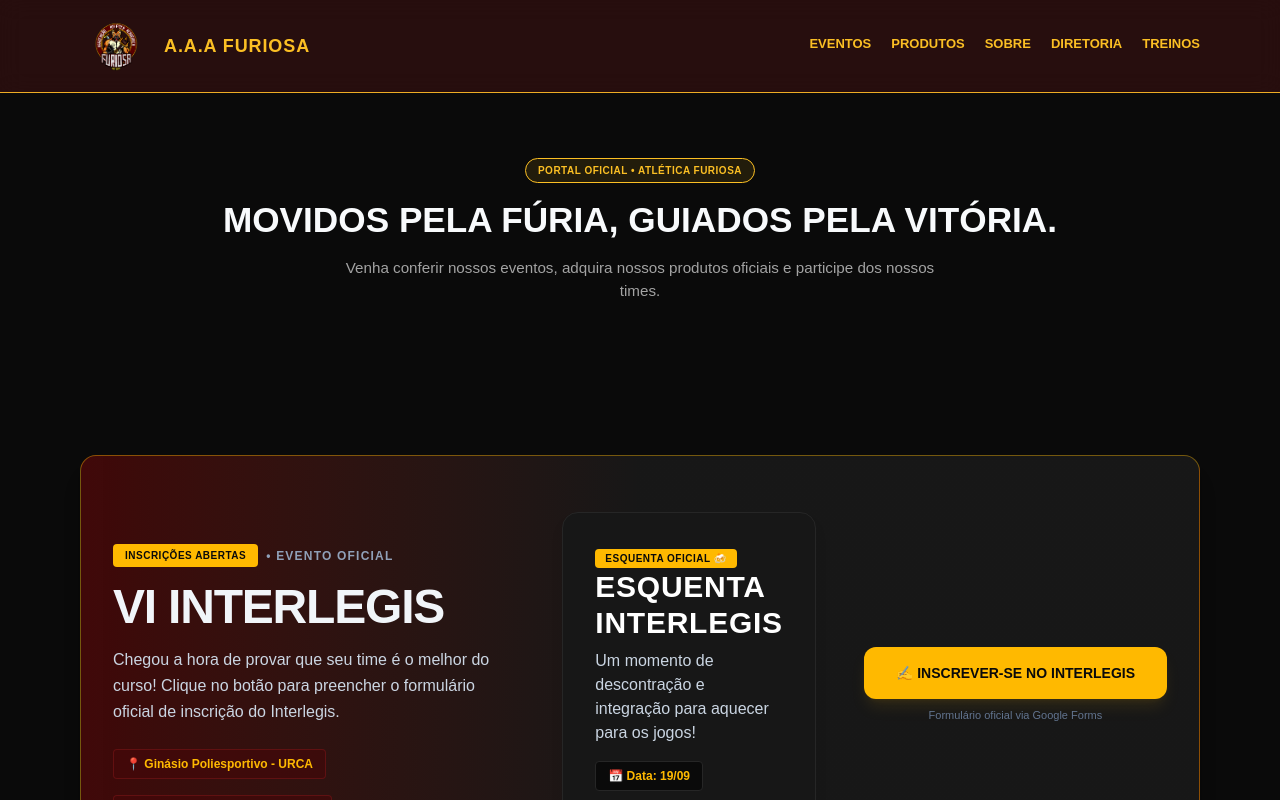
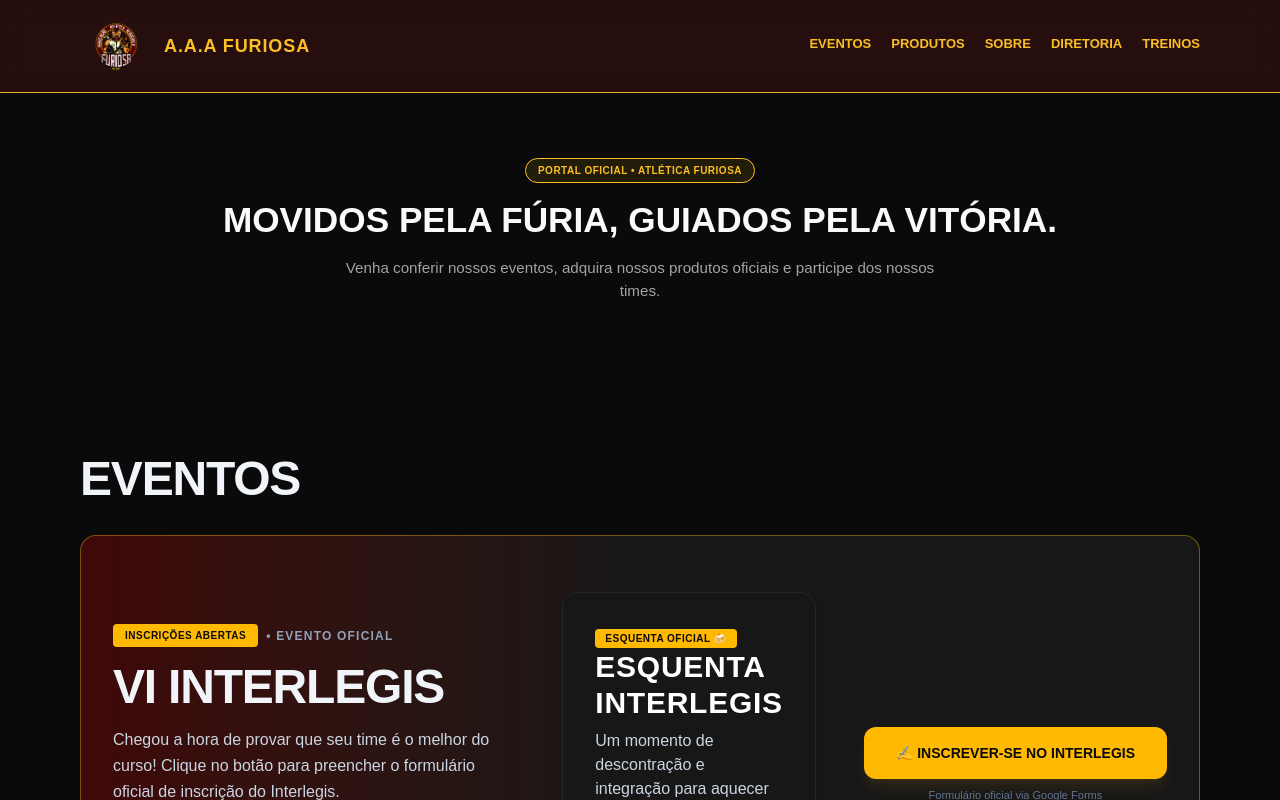
Before and after one commit to AtleticaFuriosa/atletica-furiosa, a Next.js app: page / in a window 1280 px wide. Shown: the top 800 px of the page. Built offline with nearby package versions, Linux system fonts and the light colour scheme.

Commit message:
Adiciona titulo Eventos padronizado

```diff
--- a/src/app/page.tsx
+++ b/src/app/page.tsx
@@ -149,6 +149,13 @@ export default function Home() {
 
       {/* BLOCO DESTAQUE: IV INTERLEGIS */}
 <section id="eventos" className="max-w-6xl mx-auto px-4 py-12">
+
+  {/* Título da Seção (Estilo igual ao da Diretoria) */}
+  <div className="mb-8 text-left">
+    <h2 className="text-3xl md:text-5xl font-black uppercase tracking-tight text-slate-100">
+      Eventos
+    </h2>
+  </div>
         <div className="bg-gradient-to-r from-red-950/90 via-neutral-900 to-neutral-900 p-8 rounded-2xl border border-amber-400/40 shadow-xl flex flex-col lg:flex-row items-center justify-between gap-8">
 
           <div className="space-y-4 max-w-2xl text-left">
```
